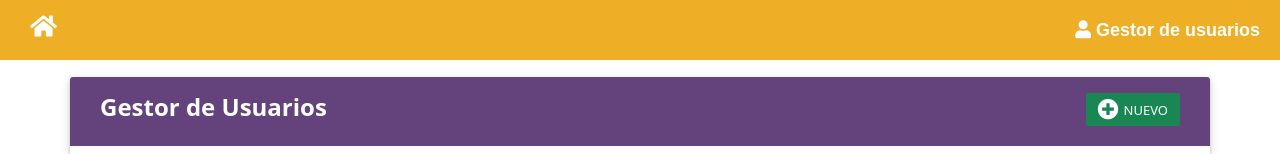
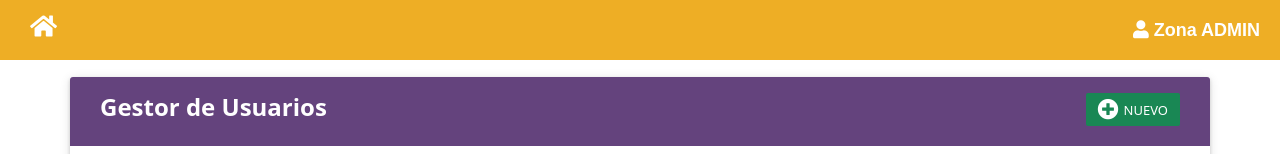
Before and after one commit to fgp4321/Ineffabile-Pizza, an Angular app in the folder Frontend/adminCRUD/: page /Home in a window 1280 px wide. Shown: the top 154 px of the page. Built offline with nearby package versions, Linux system fonts and the light colour scheme; no server answers.

Commit message:
animaciones en adminCRUD

```diff
--- a/Frontend/adminCRUD/src/app/add-user/add-user.component.scss
+++ b/Frontend/adminCRUD/src/app/add-user/add-user.component.scss
@@ -3,6 +3,8 @@
     padding: 0px;
     margin-top:6%;
     width: 50%;
+    opacity: 0; /* Inicialmente oculto */
+    animation: fadeIn 1.15s ease-in-out forwards; /* Animación de entrada */
 
     .table-responsive {
         margin: 30px 0;
@@ -64,6 +66,11 @@
         }
     }
 }
+@keyframes fadeIn {
+    to {
+      opacity: 1; /* Opacidad completa al final de la animación */
+    }
+  }
 .password-input-container {
     position: relative;
   }
--- a/Frontend/adminCRUD/src/app/app.component.html
+++ b/Frontend/adminCRUD/src/app/app.component.html
@@ -1,36 +1,10 @@
-<style>
-  .toolbar {
-    position: absolute;
-    top: 0;
-    left: 0;
-    right: 0;
-    height: 60px;
-    display: flex;
-    align-items: center;
-    background-color: #eeae25;
-    color: white;
-    font-weight: 600;
-  }
-
-  .toolbar i {
-    padding-left: 30px;
-    cursor: pointer;
-  }
-  .toolbar .user {
-    float: right;
-    padding-right: 20px;
-    font-family: Arial, Helvetica, sans-serif;
-    font-size: large;
-  }
-</style>
-
 <nav class="navbar fixed-top navbar-expand-md navbar-light white double-nav scrolling-navbar">
     <div class="toolbar" role="banner">
     <div class="col-sm-6">
       <h4><i class='fas fa-home' (click)="HomeClick()"></i></h4>
     </div>
     <div class="col-sm-6">
-      <span class="user"><b><i class='fas fa-user'></i> Gestor de usuarios</b></span>
+      <span class="user"><b><i class='fas fa-user'></i> Zona ADMIN</b></span>
     </div>
   </div>
 </nav>
--- a/Frontend/adminCRUD/src/app/app.component.scss
+++ b/Frontend/adminCRUD/src/app/app.component.scss
@@ -0,0 +1,30 @@
+.toolbar {
+    position: absolute;
+    top: 0;
+    left: 0;
+    right: 0;
+    height: 60px;
+    display: flex;
+    align-items: center;
+    background-color: #eeae25;
+    color: white;
+    font-weight: 600;
+    opacity: 0; /* Inicialmente oculto */
+    animation: fadeIn 1.15s ease-in-out forwards; /* Animación de entrada */
+  }
+
+  .toolbar i {
+    padding-left: 30px;
+    cursor: pointer;
+  }
+  .toolbar .user {
+    float: right;
+    padding-right: 20px;
+    font-family: Arial, Helvetica, sans-serif;
+    font-size: large;
+}
+@keyframes fadeIn {
+    to {
+      opacity: 1; /* Opacidad completa al final de la animación */
+    }
+  }
--- a/Frontend/adminCRUD/src/app/edit-user/edit-user.component.scss
+++ b/Frontend/adminCRUD/src/app/edit-user/edit-user.component.scss
@@ -3,6 +3,8 @@
     padding: 0px;
     margin-top: 6%;
     width: 50%;
+    opacity: 0; /* Inicialmente oculto */
+    animation: fadeIn 1.15s ease-in-out forwards; /* Animación de entrada */
 
     .table-responsive {
         margin: 30px 0;
@@ -64,3 +66,8 @@
         }
     }
 }
+@keyframes fadeIn {
+    to {
+      opacity: 1; /* Opacidad completa al final de la animación */
+    }
+  }
--- a/Frontend/adminCRUD/src/app/home/home.component.scss
+++ b/Frontend/adminCRUD/src/app/home/home.component.scss
@@ -1,7 +1,10 @@
+
 .container-xl {
     box-shadow: 0 2px 4px 0 rgba(0, 0, 0, 0.16), 0 2px 10px 0 rgba(0, 0, 0, 0.12) !important;
     padding: 0px;
     margin-top:6%;
+    opacity: 0; /* Inicialmente oculto */
+    animation: fadeIn 1.15s ease-in-out forwards; /* Animación de entrada */
 
     .table-responsive {
         margin: 30px 0;
@@ -60,3 +63,8 @@
         }
     }
 }
+@keyframes fadeIn {
+    to {
+      opacity: 1; /* Opacidad completa al final de la animación */
+    }
+  }
--- a/Frontend/adminCRUD/src/app/view-user/view-user.component.scss
+++ b/Frontend/adminCRUD/src/app/view-user/view-user.component.scss
@@ -3,6 +3,8 @@
     padding: 0px;
     margin-top: 6%;
     width: 50%;
+    opacity: 0; /* Inicialmente oculto */
+    animation: fadeIn 1.15s ease-in-out forwards; /* Animación de entrada */
 
     .table-responsive {
         margin: 30px 0;
@@ -49,6 +51,11 @@
         }
     }
 }
+@keyframes fadeIn {
+    to {
+      opacity: 1; /* Opacidad completa al final de la animación */
+    }
+  }
 
 .password-container {
     position: relative;
```
Also changed, not shown: 1 other file (tests, documents, lock files or other folders).
